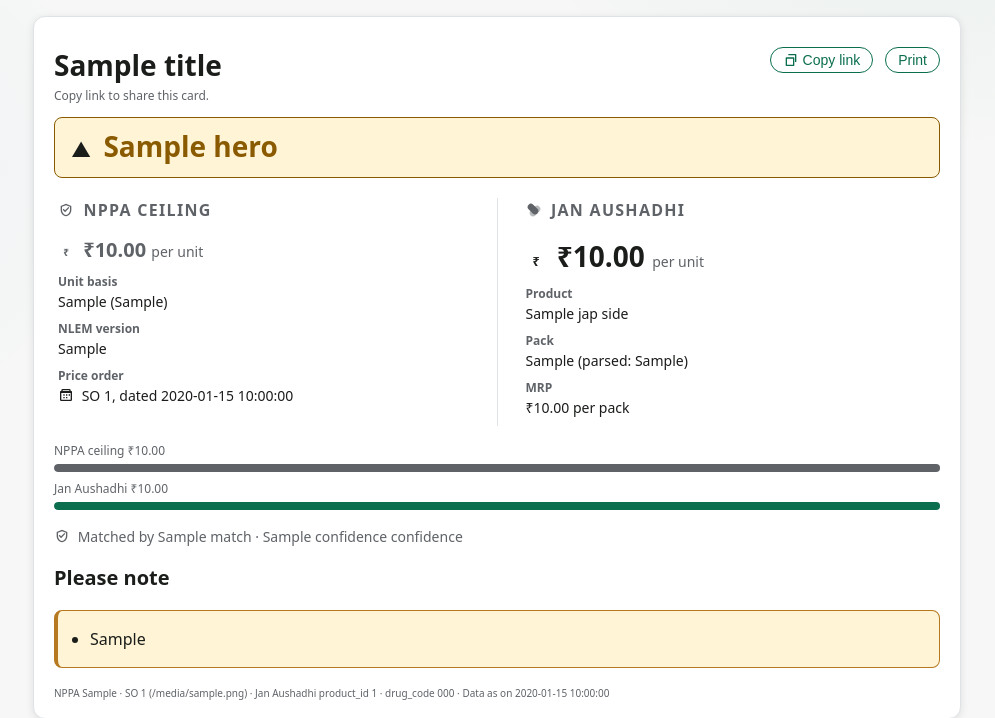
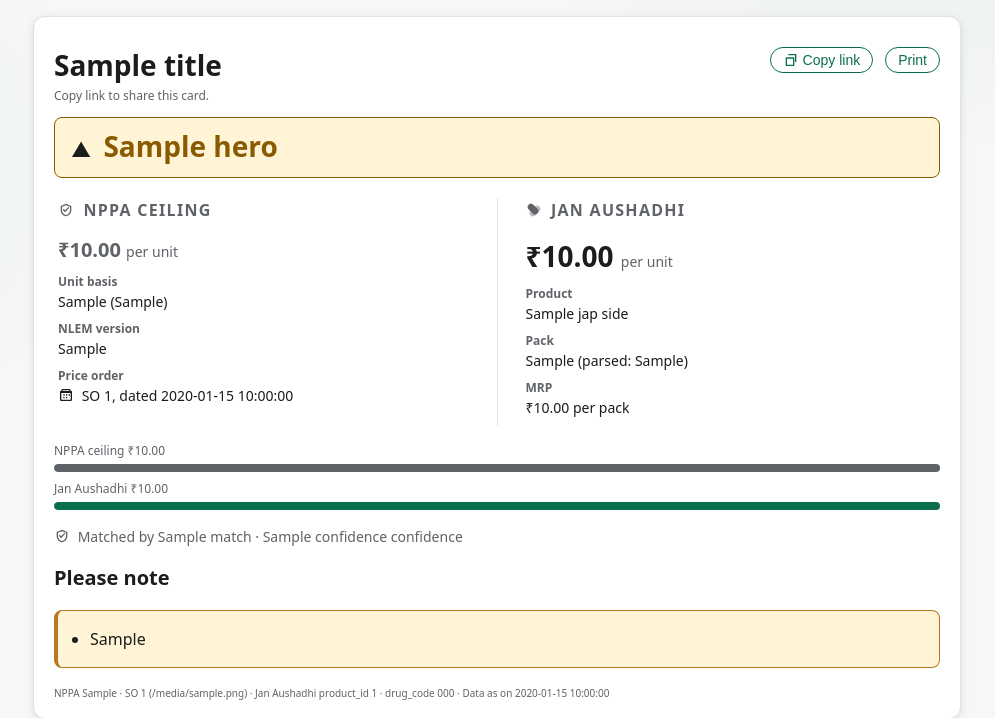
Before and after one commit to Vedant-Divate/SameDrug, a FastAPI app: template samedrug/app/templates/detail.html in a window 1280 px wide. Shown: the part 57-775 px from the top of the page, without its empty margins (143-1138 px from the left). Run offline with FastAPI, Linux system fonts and the light colour scheme; the template is opened without the code that fills it: most values are stand-ins (such as "Sample title", 1, 10 or a date in 2020); some libraries are stand-ins or nearby versions.

Commit message:
style(ui): remove redundant rupee icon from price display

```diff
--- a/samedrug/app/templates/detail.html
+++ b/samedrug/app/templates/detail.html
@@ -22,7 +22,7 @@
   <div class="price-grid">
     <section class="side nppa" aria-label="NPPA ceiling price">
       <h2 class="micro-label"><svg class="icon icon-16" aria-hidden="true"><use href="#icon-shield-check"/></svg> NPPA ceiling</h2>
-      <p class="price price-reference"><svg class="icon icon-16" aria-hidden="true"><use href="#icon-rupee"/></svg> {{ payload.nppa_side.ceiling_per_unit_inr|inr }} <span class="per">per unit</span></p>
+      <p class="price price-reference"><use href="#icon-rupee"/></svg> {{ payload.nppa_side.ceiling_per_unit_inr|inr }} <span class="per">per unit</span></p>
       <dl>
         <dt>Unit basis</dt><dd>{{ payload.nppa_side.unit_basis }} ({{ payload.nppa_side.qualifier_raw }})</dd>
         <dt>NLEM version</dt><dd>{{ payload.nppa_side.nlem_version }}</dd>
@@ -32,7 +32,7 @@
     <div class="price-divider" aria-hidden="true"></div>
     <section class="side jap" aria-label="Jan Aushadhi price">
       <h2 class="micro-label"><svg class="icon icon-16" aria-hidden="true"><use href="#icon-pill"/></svg> Jan Aushadhi</h2>
-      <p class="price price-primary"><svg class="icon icon-20" aria-hidden="true"><use href="#icon-rupee"/></svg> {{ payload.jap_side.per_unit_inr|inr }} <span class="per">per unit</span></p>
+      <p class="price price-primary"><use href="#icon-rupee"/></svg> {{ payload.jap_side.per_unit_inr|inr }} <span class="per">per unit</span></p>
       <dl>
         <dt>Product</dt><dd>{{ payload.jap_side.generic_name }}</dd>
         <dt>Pack</dt><dd>{{ payload.jap_side.pack_raw }} (parsed: {{ payload.jap_side.pack_parsed }})</dd>
```
